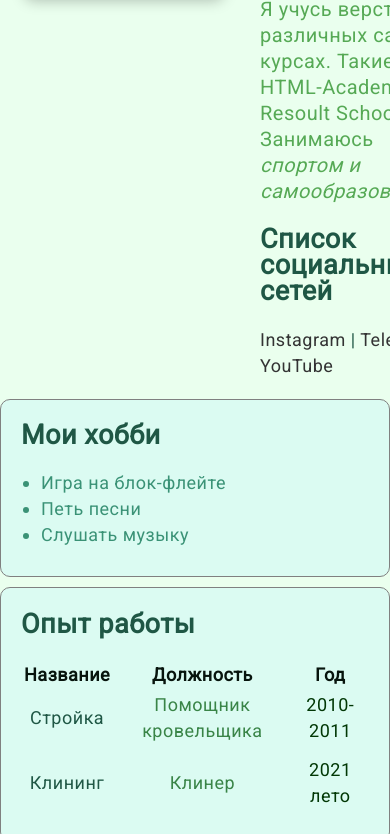
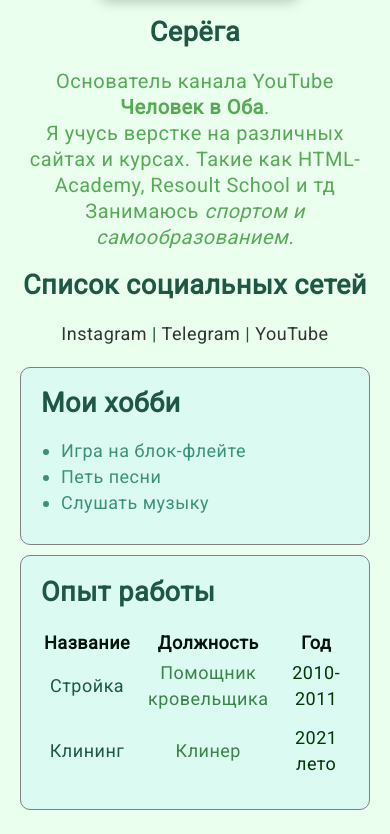
Before and after one commit to Towerbank/HTML-CSS-RESOLT-SCHOOL, a plain HTML site: page index.html in a window 390 px wide. Shown: the part 173-1007 px from the top of the page. Drawn offline with Linux system fonts and the light colour scheme.

Commit message:
урок 30

```diff
--- a/style.css
+++ b/style.css
@@ -60,8 +60,8 @@ body {
   padding: 20px;
   display: flex;
   gap: 40px;
-  overflow: hidden;
 }
+
 
 .info__img {
   border-radius: 10px;
@@ -76,6 +76,19 @@ body {
   font-size: 20px;
   color: rgba(48, 147, 45, 0.796);
   margin: 0;
+}
+
+@media (max-width: 760px) {
+  .info {
+    flex-direction: column;
+    align-items: center;
+    text-align: center;
+    gap: 0;
+  }
+
+  .card {
+    margin: 0 20px;
+  }
 }
 
 .card {
```
